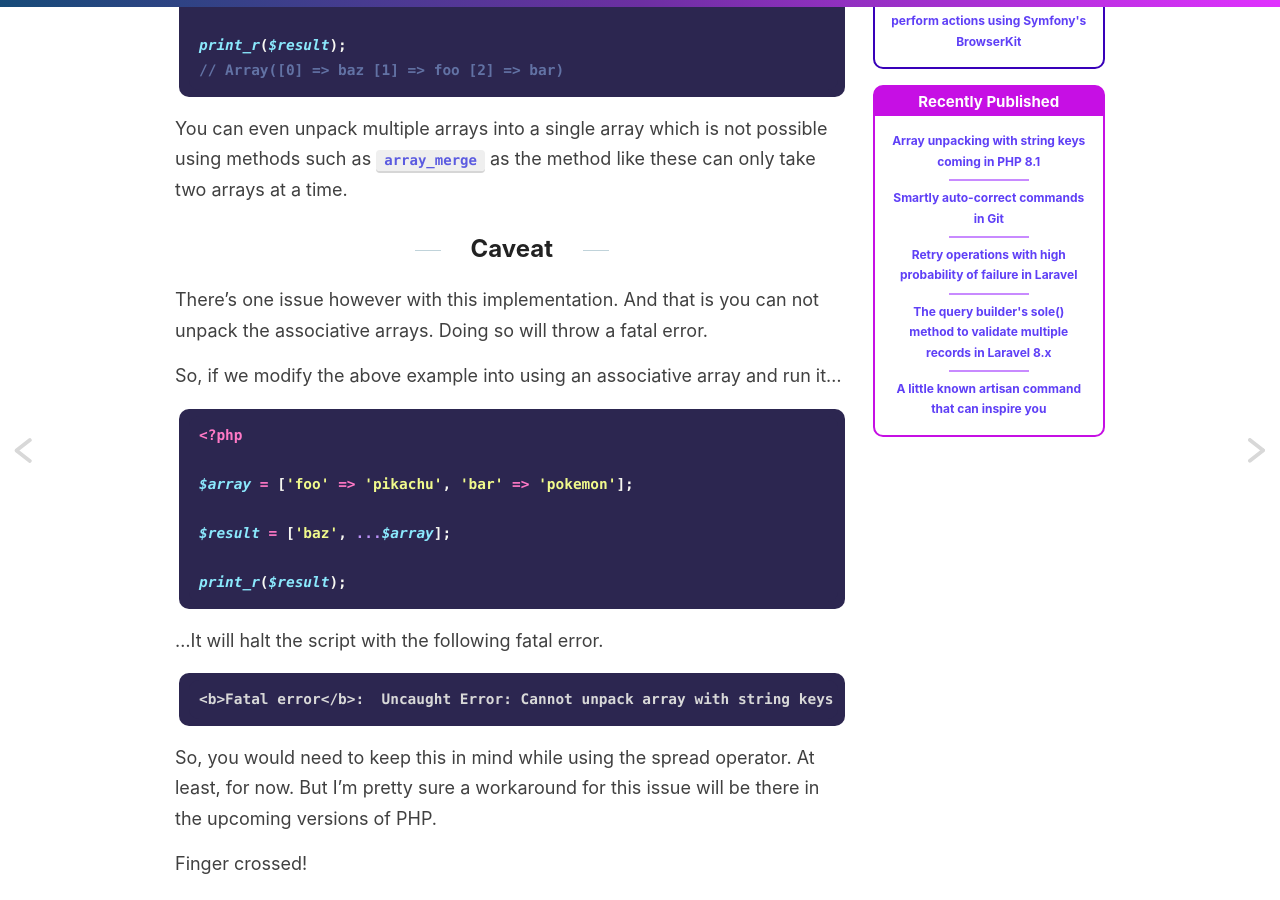
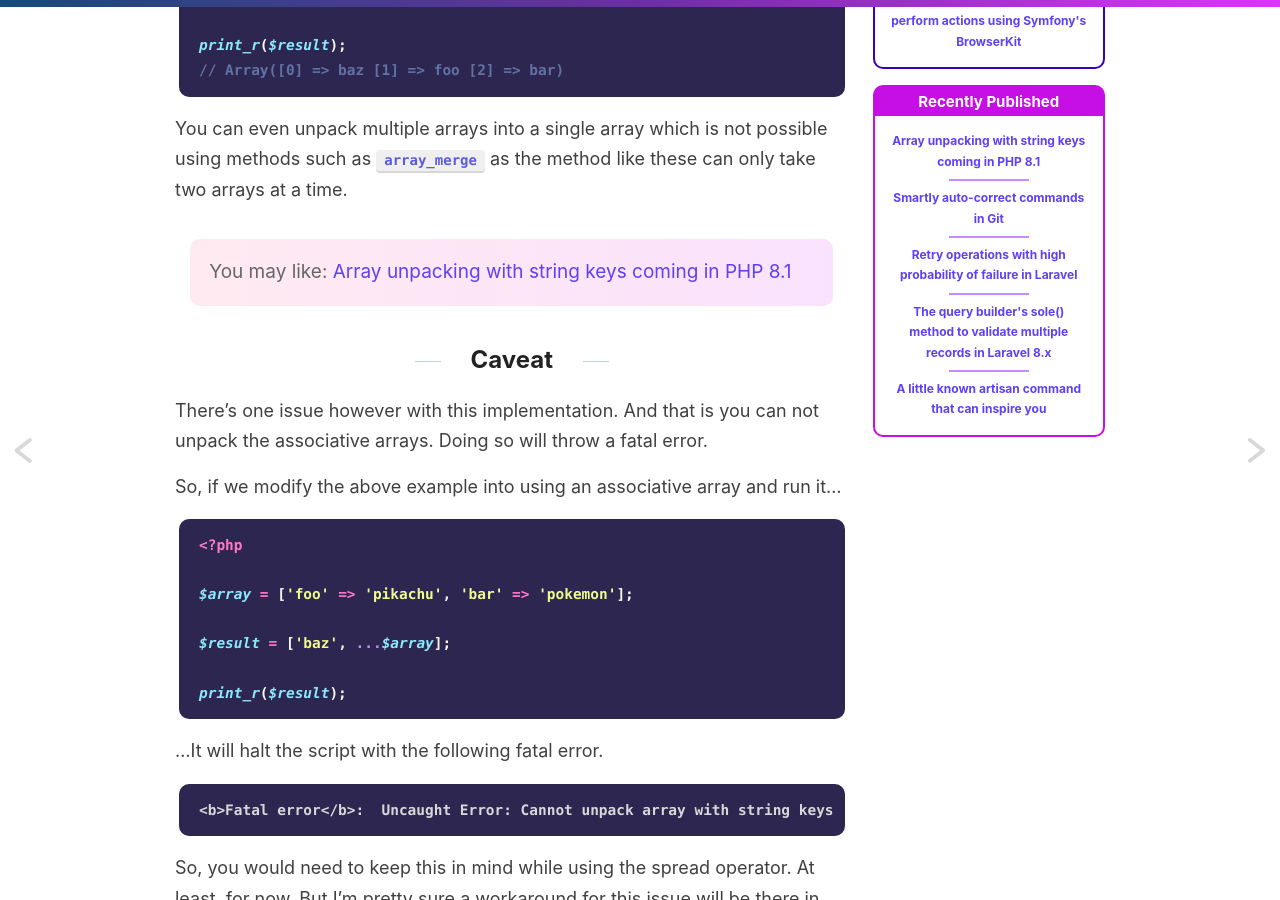
Before and after one commit to varunkumardev/amitmerchant1990.github.io, a Jekyll site: the page built from _posts/2020-05-12-unpacking-inside-arrays-spread-operator-php.md, in a window 1280 px wide and 900 px high, scrolled down 959 px. Built offline with Jekyll 4.4.1, drawn with Linux system fonts in a browser that asks for light colours; comment, search, counter and statistics services are not loaded.

Commit message:
update post.

```diff
--- a/_posts/2020-05-12-unpacking-inside-arrays-spread-operator-php.md
+++ b/_posts/2020-05-12-unpacking-inside-arrays-spread-operator-php.md
@@ -37,6 +37,9 @@ print_r($result);
 
 You can even unpack multiple arrays into a single array which is not possible using methods such as `array_merge` as the method like these can only take two arrays at a time.
 
+{:.you-may-like}
+> You may like: [Array unpacking with string keys coming in PHP 8.1](https://www.amitmerchant.com/array-unpacking-with-string-keys-coming-in-php-81/)
+
 ## Caveat
 
 There's one issue however with this implementation. And that is you can not unpack the associative arrays. Doing so will throw a fatal error.
```
